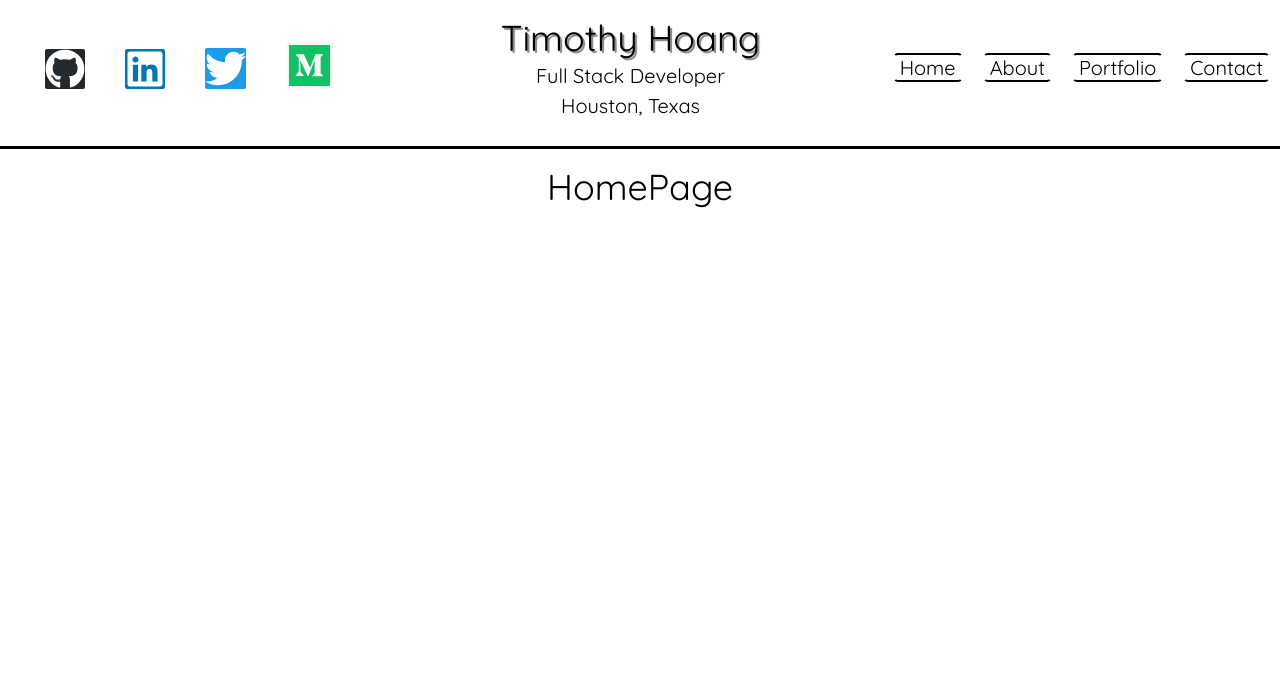
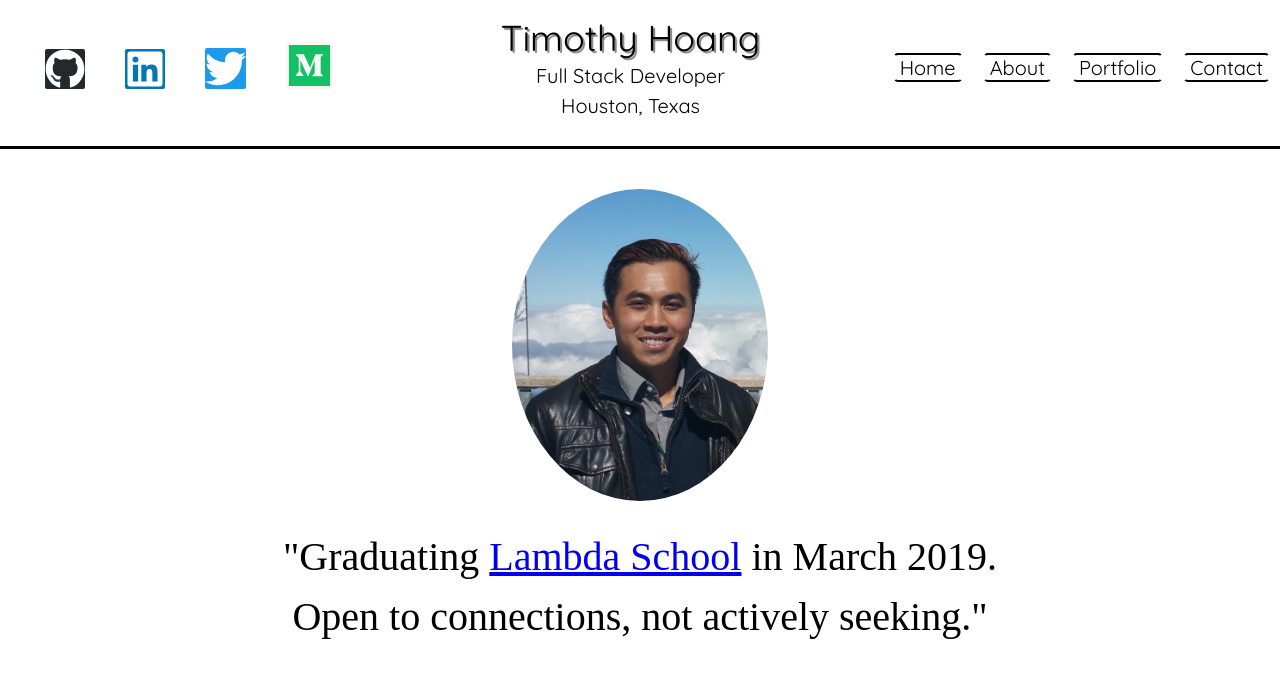
Before and after one commit to timh1203/thdev2, a Gatsby site: page / in a window 1280 px wide. Built offline with nearby package versions, Linux system fonts and the light colour scheme; Gatsby itself is replaced by a stand-in of ours; a web font is replaced by a local one.

Commit message:
Add HomePage layout and picture

```diff
--- a/gatsby-config.js
+++ b/gatsby-config.js
@@ -4,6 +4,8 @@ module.exports = {
   },
   plugins: [
     'gatsby-plugin-react-helmet',
+    'gatsby-transformer-sharp',
+    'gatsby-plugin-sharp',
     {
       resolve: `gatsby-source-filesystem`,
       options: {
@@ -11,8 +13,6 @@ module.exports = {
         path: `${__dirname}/src/images`,
       },
     },
-    'gatsby-transformer-sharp',
-    'gatsby-plugin-sharp',
     {
       resolve: `gatsby-plugin-manifest`,
       options: {
--- a/src/pages/index.js
+++ b/src/pages/index.js
@@ -1,13 +1,52 @@
 import React from 'react'
-
+import styled from 'styled-components'
+import { graphql } from 'gatsby'
+import Img from 'gatsby-image'
 import Layout from '../components/Layout'
 
-const HomePage = () => (
+const HomePage = (props) => (
   <Layout>
     <section>
-      <h1>HomePage</h1>
+      <Image fluid={props.data.profileImage.childImageSharp.fluid} />
+      <H3>"Graduating <A href="https://lambdaschool.com/" target="_blank">Lambda School</A> in March 2019.<br />Open to connections, not actively seeking."</H3>
+      {/* <H3>"I have no special talents.<br />I am only passionately curious."</H3> */}
+      {/* <Span>-Albert Einstein</Span> */}
     </section>
   </Layout>
 )
 
+const Image = styled(Img)`
+  max-width: 20%;
+  border-radius: 50%;
+  margin: 2% auto;
+  margin-top: 4rem;
+  padding: 0;
+`
+
+const H3 = styled.h3`
+  font-size: 4rem;
+  line-height: 1.5;
+`
+
+const A = styled.a`
+  font-size: 4rem;
+`
+
+// const Span = styled.span`
+//   font-size: 3rem;
+//   line-height: 1.5;
+// `
+
+export const pageQuery = graphql`
+  query profileImage {
+    profileImage: file(relativePath: { eq: "profile.jpg" }) {
+      childImageSharp {
+        fluid(maxWidth: 1000) {
+          ...GatsbyImageSharpFluid
+        }
+      }
+    }
+  }
+`
+
 export default HomePage
```
Also changed, not shown: src/images/profile.jpg (added).
